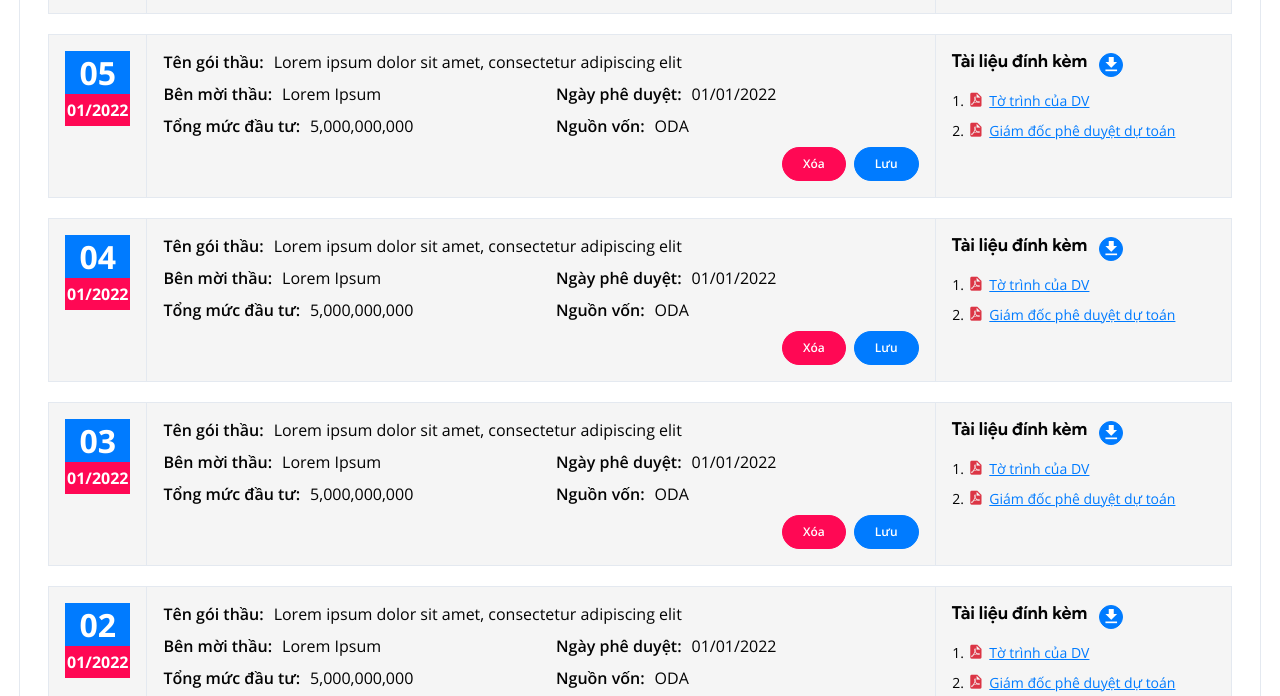
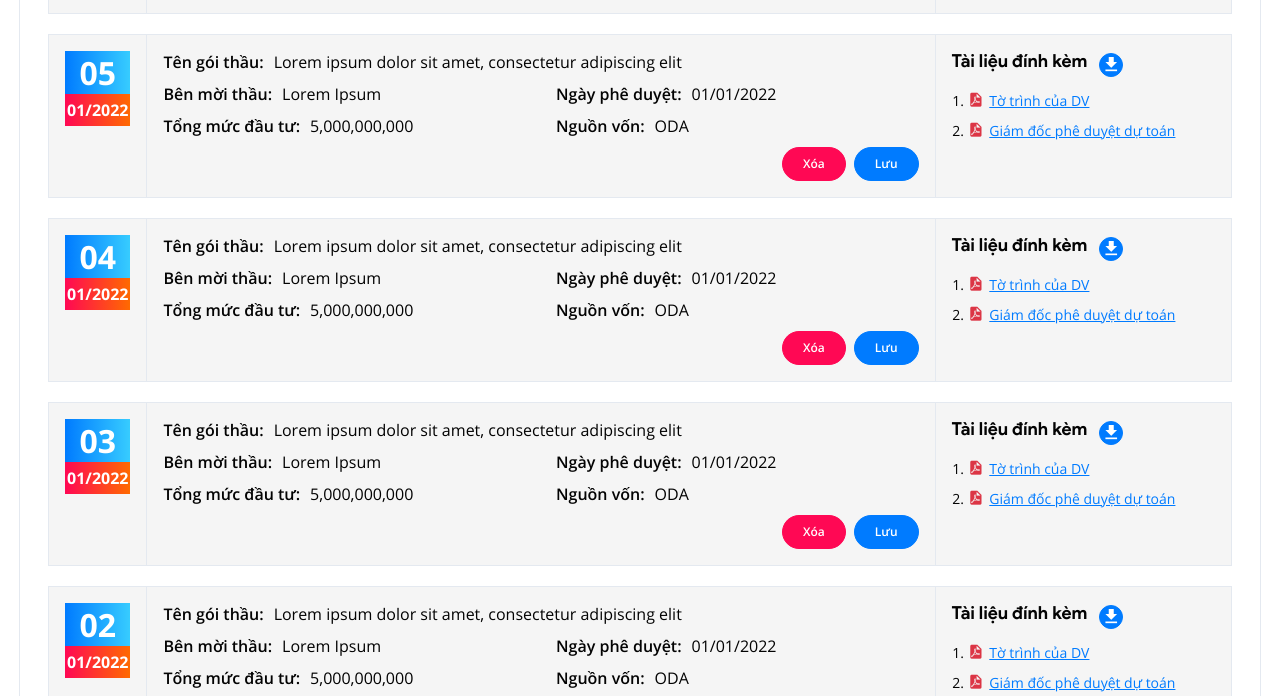
Before and after one commit to tungps8x/234-software, a plain HTML site: page du-toan-x-lcnt.html in a window 1280 px wide. Shown: the part 699-1395 px from the top of the page. Drawn offline with Linux system fonts and the light colour scheme; files that its build step writes are made by us from their sources; files whose address does not match are found by name.

Commit message:
Update custom.css

```diff
--- a/assets/css/custom.css
+++ b/assets/css/custom.css
@@ -126,17 +126,19 @@ h1,h2,h3,h4,h5,h6 {font-family:SVN-Product Sans!important;font-weight: bold;}
 	text-align:center;
 	font-weight:bold;
 	font-size:200%;
-	background:#007bff;
 	color:#FFF;
+	background: rgb(0,123,255);
+	background: linear-gradient(90deg, rgba(0,123,255,1) 0%, rgba(55,204,255,1) 100%);
 }
 .date-month-year {
 	text-align:center;
 	font-weight:bold;
 	font-size:100%;
-	background:#ff0854;
 	color:#FFF;
 	padding-top:5px;
 	padding-bottom:5px;
+	background: rgb(255,8,84);
+	background: linear-gradient(90deg, rgba(255,8,84,1) 0%, rgba(255,106,0,1) 100%);
 }
 .goithau-item {
 	background:#f5f5f5;
```
